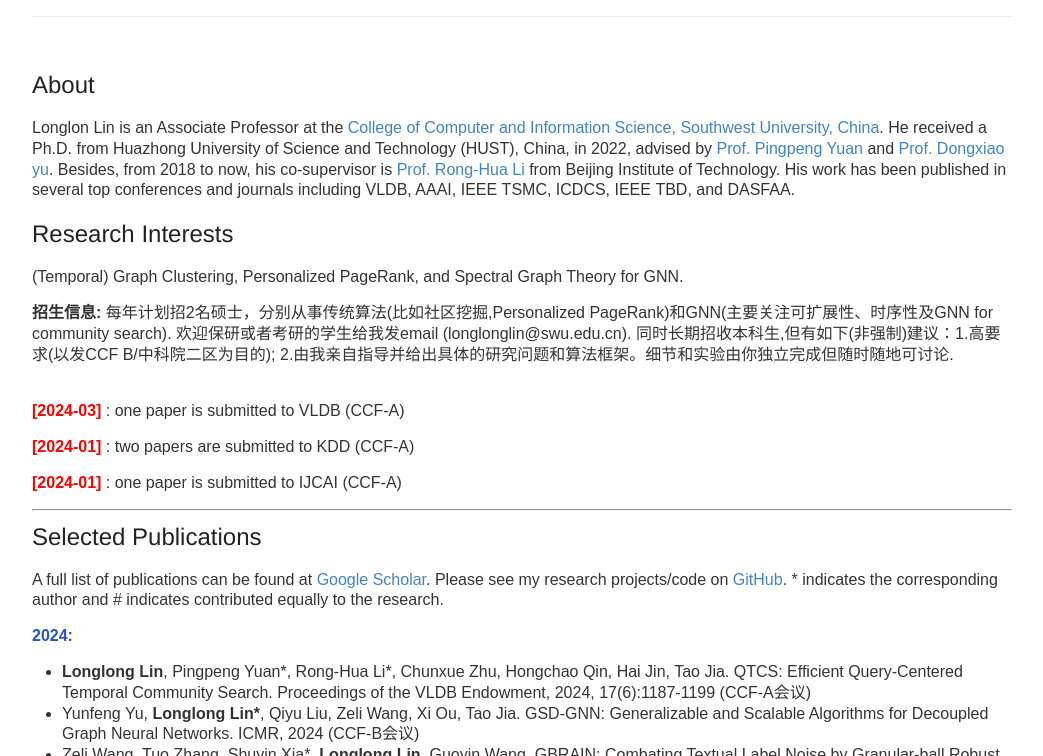
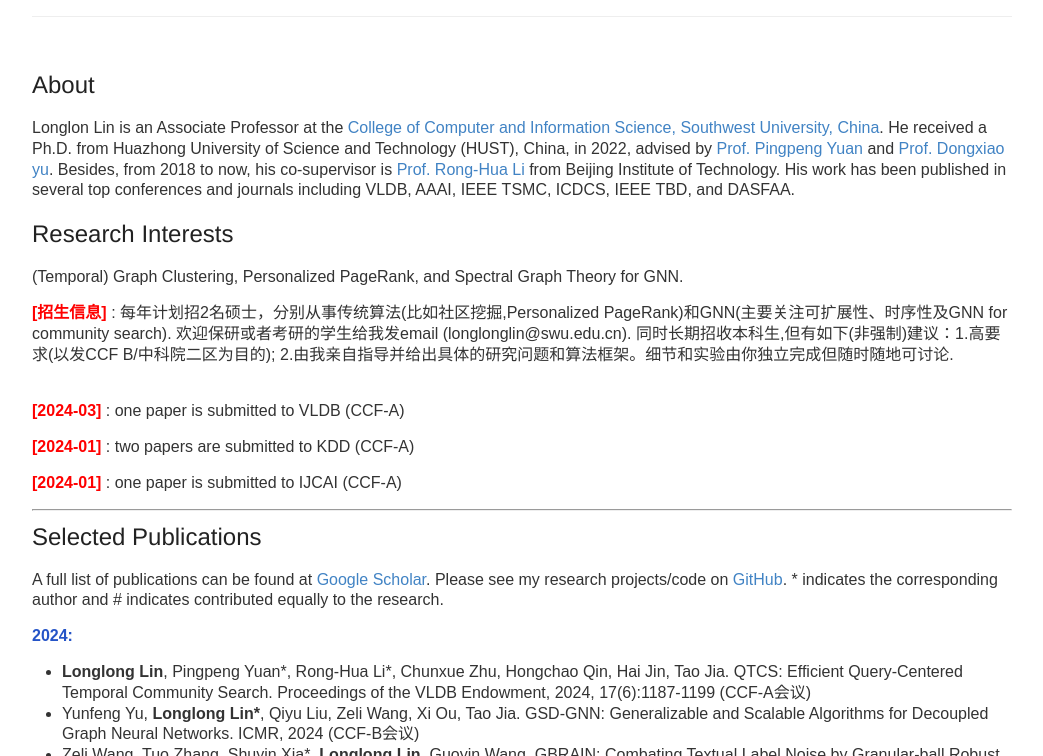
Before and after one commit to longlonglin/longlonglin.github.io, a Jekyll site: the page built from index.md, in a window 1280 px wide and 900 px high, cut to the strip 144-900 px from the top of the window. Shown: the whole strip, without its empty margins (118-1161 px from the left). Built offline with Jekyll 4.4.1, drawn with Linux system fonts in a browser that asks for light colours; our own code applies the rules of GitHub Pages for plain Markdown files.

Commit message:
Update index.md

```diff
--- a/index.md
+++ b/index.md
@@ -9,7 +9,7 @@
 ## Research Interests
  (Temporal) Graph Clustering, Personalized PageRank, and Spectral Graph Theory for GNN.
 
-**招生信息:** 每年计划招2名硕士，分别从事传统算法(比如社区挖掘,Personalized PageRank)和GNN(主要关注可扩展性、时序性及GNN for community search). 欢迎保研或者考研的学生给我发email (longlonglin@swu.edu.cn). 同时长期招收本科生,但有如下(非强制)建议：1.高要求(以发CCF B/中科院二区为目的); 2.由我亲自指导并给出具体的研究问题和算法框架。细节和实验由你独立完成但随时随地可讨论.
+<b> <font color="#FF0000">[招生信息]</font> </b>: 每年计划招2名硕士，分别从事传统算法(比如社区挖掘,Personalized PageRank)和GNN(主要关注可扩展性、时序性及GNN for community search). 欢迎保研或者考研的学生给我发email (longlonglin@swu.edu.cn). 同时长期招收本科生,但有如下(非强制)建议：1.高要求(以发CCF B/中科院二区为目的); 2.由我亲自指导并给出具体的研究问题和算法框架。细节和实验由你独立完成但随时随地可讨论.
 <br><br>
 
 
```
